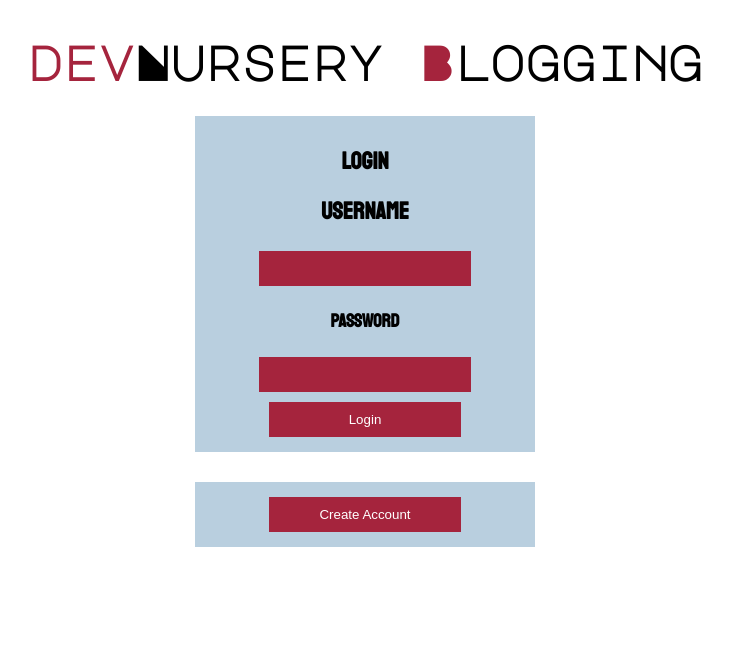
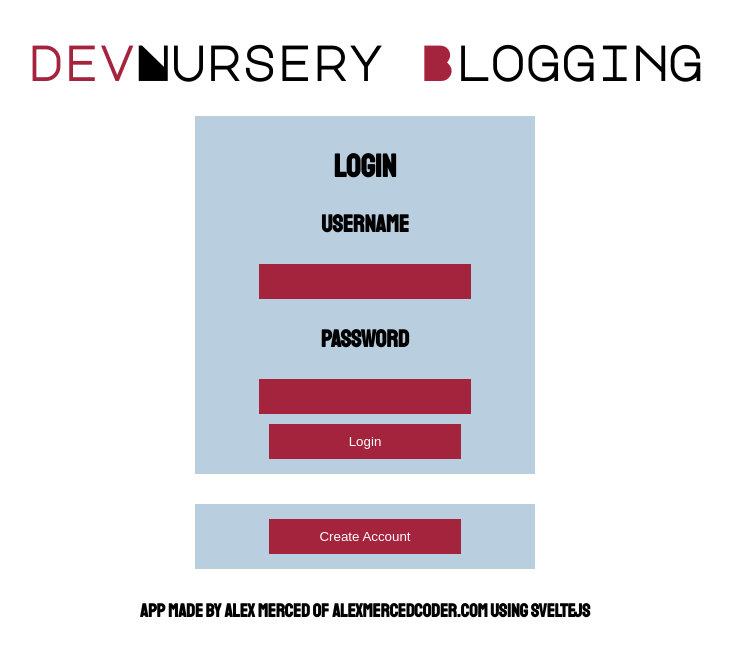
Before and after one commit to AlexMercedCoder/devNurserySvelteBlogApp, a Svelte app: page / in a window 1280 px wide. Shown: the top 656 px of the page, without its empty margins (275-1007 px from the left). Built offline with nearby package versions, Linux system fonts and the light colour scheme.

Commit message:
delete is working, it worksgit add .! Plus API calls have been minimized thanks to localstorage

```diff
--- a/src/App.svelte
+++ b/src/App.svelte
@@ -57,13 +57,14 @@ const handleLogout = () => {
 	{#if loggedIN}
 	<Interface user={userInfo} logout={handleLogout}/>
 	{/if}
+	<h3>App Made by Alex Merced of AlexMercedCoder.com using SvelteJS</h3>
 </main>
 
 <style>
 
 @import url('https://fonts.googleapis.com/css?family=Major+Mono+Display&display=swap');
 
-main {padding: 20px;}
+main {padding: 20px; text-align: center}
 
 .logo {text-align: center; font-size: 300%; width: 100%; margin: 10px auto; font-family: 'Major Mono Display', monospace;}
 
--- a/src/components/Interface.svelte
+++ b/src/components/Interface.svelte
@@ -20,8 +20,10 @@ let createPost = false;
 
 let postArray = [];
 
+//Toggles Create Post Form
 const showCreate = () => createPost = !createPost;
 
+//Gets Posts from LocalStorage, if none, checks the api
 onMount(async () => {
         if (window.localStorage.getItem('devNurseryPosts')){
             postArray = JSON.parse(window.localStorage.getItem('devNurseryPosts'));
@@ -36,6 +38,7 @@ onMount(async () => {
 
 	});
 
+//Submits post to API, adds to postArray and stores it in localstorage
 const submitPost = async () => {
     try {
         const url = 'https://wrfjnsifxl.execute-api.us-east-1.amazonaws.com/production/api/blogs/'
@@ -64,7 +67,7 @@ const submitPost = async () => {
 
 }
 
-
+//Edits post, edits array, stores in local storage
 const editPost = async (event, id, index) => {
     try {
         console.log(editProps)
@@ -100,11 +103,30 @@ const editPost = async (event, id, index) => {
 
 }
 
+//Deletes Post, Splices item from array, stores in localstorage
+const deletePost = async (id,index) => {
+    console.log(id + " " + index)
+    const url = `https://wrfjnsifxl.execute-api.us-east-1.amazonaws.com/production/api/blogs/${id}`
+    const response = await fetch(url, {
+        method: 'DELETE',
+        body: JSON.stringify(newPost), // data can be `string` or {object}!
+        headers: {
+            'Content-Type': 'application/json'
+        }
+    });
+    const json = await response.json();
+    postArray.splice(index,1);
+    window.localStorage.setItem('devNurseryPosts',JSON.stringify(postArray));
+    postArray = [...postArray] //assignment to trigger DOM Changes
+    console.log(postArray)
+}
+
 </script>
 
 <div class="interface">
     <h1> Welcome {user.username} </h1>
-    <p>WARNING: This site is currently in early testing, so the database may be cleared to install additional features. Make sure to backup your posts on websites like Dev.to or Medium.
+    <p>WARNING: This site is currently in early testing, so the database may be cleared to install additional features. Make sure to backup your posts on websites like Dev.to or Medium.</p>
+    <p>Each post has a title, body and section to list the tech your focusing on. Coming soon, your public blog page link!</p>
     <nav>
         <button on:click={showCreate}>Create Post</button>
         <button on:click={logout}>Logout</button>
@@ -128,6 +150,7 @@ const editPost = async (event, id, index) => {
     <p>{post.entry}</p>
     <h3>{post.tech}</h3>
     <h3>{post.Date}</h3>
+    <button on:click={e => deletePost(post._id,index)}>Delete Post</button>
     <button on:click={e => switches[post._id] = !switches[post._id]}>Edit Post</button>
     </div>
     {#if switches[post._id]}
--- a/src/components/Login.svelte
+++ b/src/components/Login.svelte
@@ -54,12 +54,12 @@ const handleCreate = async () => {
 
 <div>
     <div class="login">
-    <h2>Login</h2>
+    <h1>Login</h1>
 
     <form on:submit|preventDefault = {login}>
         <h2>username</h2>
         <input type="text" name="username" bind:value={loginInfo.username}/>
-        <h3>password</h3>
+        <h2>password</h2>
         <input type="password" name="password" bind:value={loginInfo.password}/>
         <input type="submit" value="Login"/>
     </form>
```
